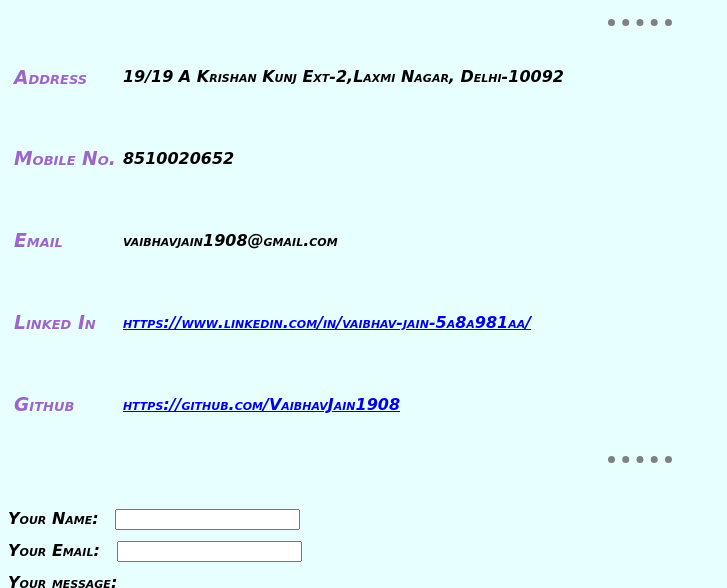
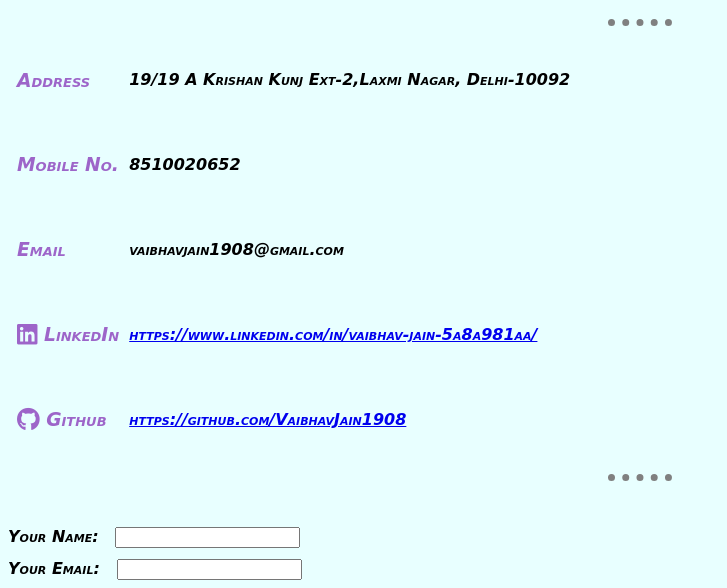
Before and after one commit to VaibhavJain1908/Personal-Website, a plain HTML site: page contact-me.html in a window 1280 px wide. Shown: the part 246-834 px from the top of the page, without its empty margins (0-727 px from the left). Drawn offline with Linux system fonts and the light colour scheme.

Commit message:
Font-Awesome

```diff
--- a/contact-me.html
+++ b/contact-me.html
@@ -4,13 +4,17 @@
     <meta charset="utf-8">
     <title>Contact Me</title>
     <link rel="stylesheet" href="css/styles.css">
+
+    <!-- Font Awesome -->
+    <script src="https://kit.fontawesome.com/f8d2a998a9.js" crossorigin="anonymous"></script>
+
   </head>
 
   <body>
     <a href="index.html"><img src="images/circle-cropped.png" alt="Vaibhav's profile Picture" /></a>
     <h1>Vaibhav Jain</h1>
     <hr />
-    <table cellspacing='5'>
+    <table cellspacing='8'>
       <tbody>
         <tr>
           <td><h3>Address</h3></td>
@@ -25,11 +29,11 @@
           <td><em>vaibhavjain1908@gmail.com</em></td>
         </tr>
         <tr>
-          <td><h3>Linked In</h3></td>
+          <td><h3><i class="fab fa-linkedin fa-lg"></i> LinkedIn</h3></td>
           <td><a href="https://www.linkedin.com/in/vaibhav-jain-5a8a981aa/">https://www.linkedin.com/in/vaibhav-jain-5a8a981aa/</a></td>
         </tr>
         <tr>
-          <td><h3>Github</h3></td>
+          <td><h3><i class="fab fa-github fa-lg"></i> Github</h3></td>
           <td><a href="https://github.com/VaibhavJain1908">https://github.com/VaibhavJain1908</a></td>
         </tr>
       </tbody>
```
